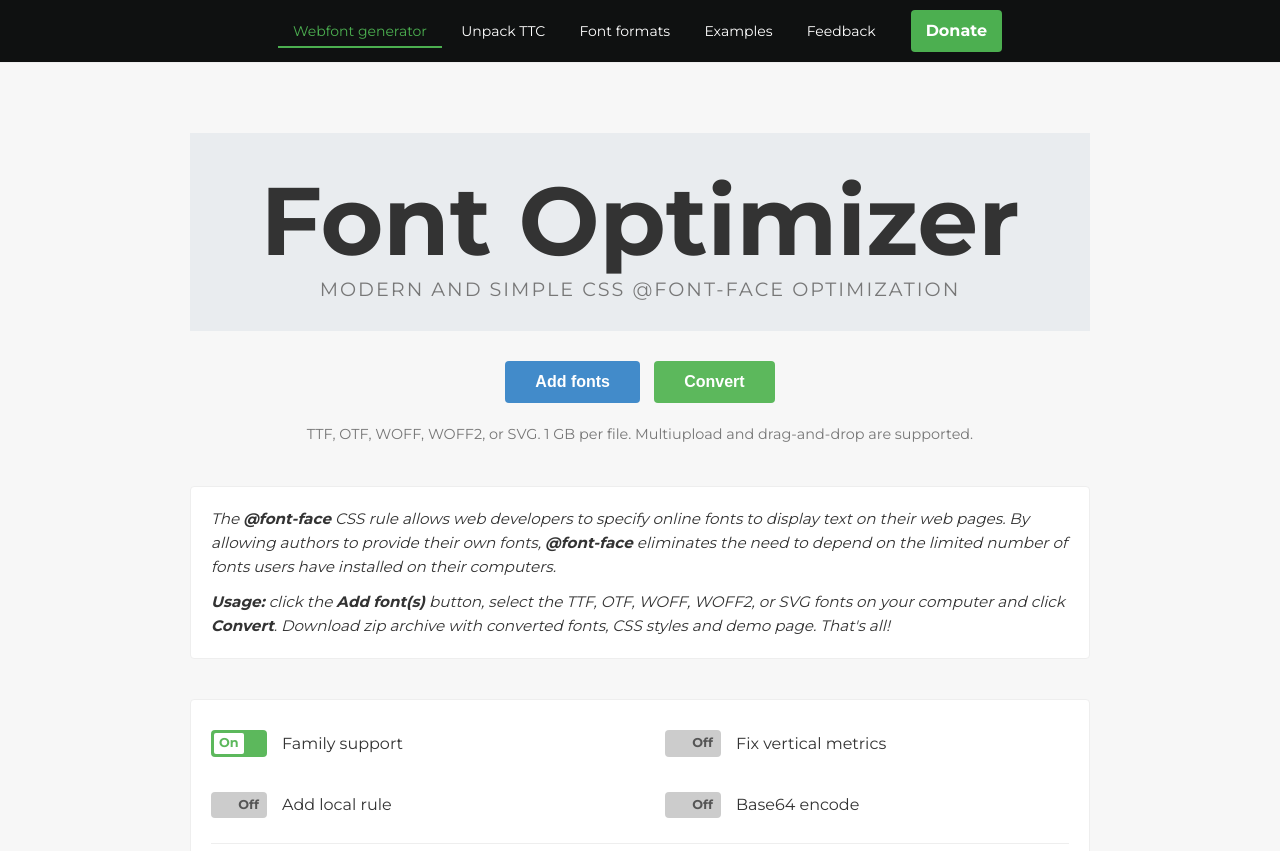
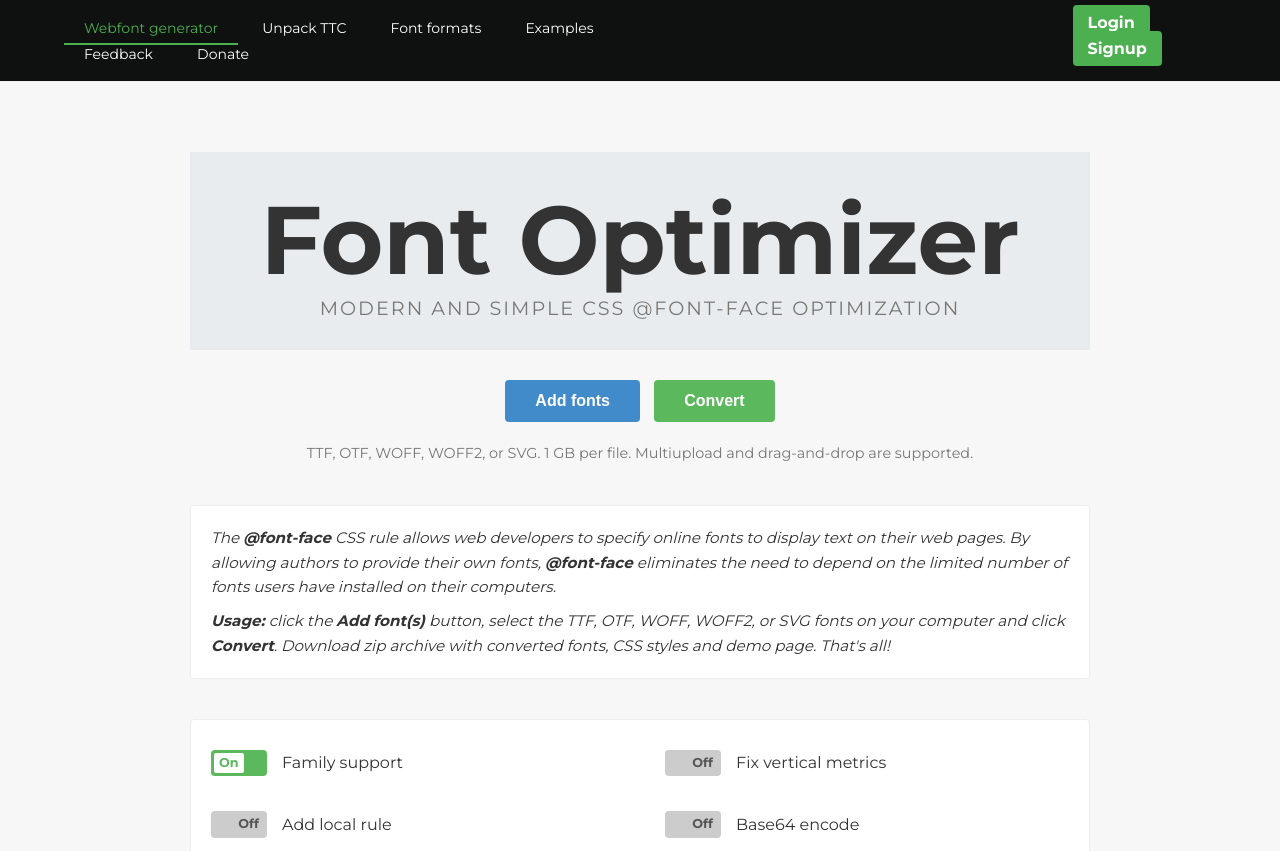
Before and after one commit to Abhishek9639/OJT-PROJECT-REAL, a plain HTML site: page index.html in a window 1280 px wide. Shown: the top 851 px of the page. Drawn offline with Linux system fonts and the light colour scheme.

```diff
--- a/index.html
+++ b/index.html
@@ -16,8 +16,13 @@
         <a href="#">Font formats</a>
         <a href="#">Examples</a>
         <a href="#">Feedback</a>
+        <a href="#">Donate</a>
     </div>
-    <a href="#" class="donate-btn">Donate</a>
+    <div class="donate1">
+    <a href="#" class="donate-btn">Login</a>
+    <a href="#" class="donate-btn">Signup</a>
+    </div>
+
 </header>
 
 <main class="container">
@@ -157,5 +162,6 @@
     &copy; 2025 - 2035 OddLabs
 </footer>
 
+<script src="script.js"></script>
 </body>
 </html>
--- a/styles.css
+++ b/styles.css
@@ -30,6 +30,7 @@ body {
     padding: 8px 15px;
     font-size: 14px;
     transition: color 0.2s;
+    padding: 20px;
 }
 
 .nav-links a:hover, .nav-links a.active {
@@ -246,9 +247,14 @@ select, input[type="text"] {
 
 footer {
     text-align: center;
-    padding: 20px 0;
+    padding: 30px 0;
     color: #999;
     font-size: 0.85em;
     border-top: 1px solid #eee;
     background-color: #131A22;
 }
+
+.donate1 {
+    margin-left: 400px;
+    padding-bottom: 10px;
+}
```
Also changed, not shown: script.js (added).
